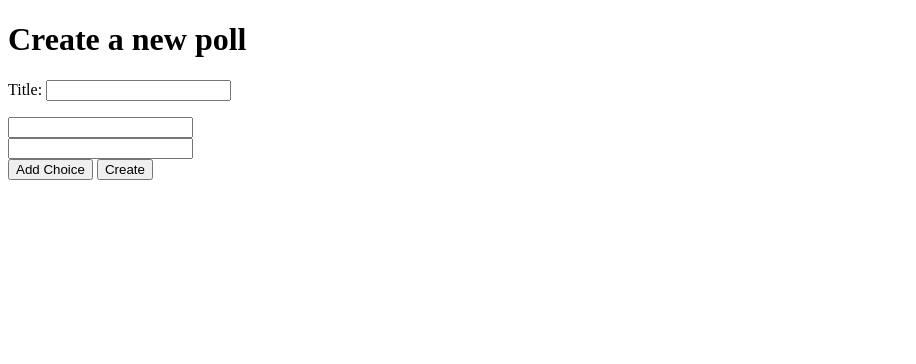
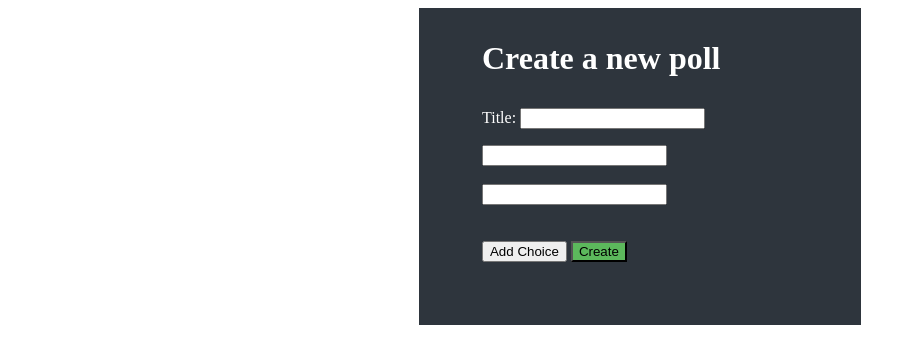
Before and after one commit to trainadavide/PollingAPI, a Django app: page /Poll_Creation/ in a window 1280 px wide. Shown: the top 364 px of the page, without its empty margins (0-916 px from the left). Run offline with Django 5.2, Linux system fonts and the light colour scheme.

Commit message:
create poll styled

```diff
--- a/polls_app/templates/Poll_Creation.html
+++ b/polls_app/templates/Poll_Creation.html
@@ -6,7 +6,8 @@
     <link rel="stylesheet" href="../static/style.css">
 </head>
 <body>
-<h1>Create a new poll</h1>
+<div style="background-color: #2e353d; color: white; margin-left: 32.5%; width: 25%; padding: 5%;">
+    <h1 style="font-family: Algerian; margin-bottom: 10%; margin-top: -10%">Create a new poll</h1>
     <form method="POST" action="{% url 'Poll_Creation' %}">
         {% csrf_token %}
         {{ form.as_p }}
@@ -18,16 +19,18 @@
                     {{ form.id }}
                     {{ form.text }}
                     {% if forloop.counter > 2 %}
-                    <button type="button" class="remove-option">Remove</button>
+                        <button type="button" class="remove-option" style="background-color: darkred; color: white;">Remove</button>
                     {% endif %}
                 </div>
+                <br>
             {% endfor %}
         </div>
+        <br>
 
         <button type="button" id="add-option">Add Choice</button>
-    <button type="submit">Create</button>
+        <button type="submit" style="background-color: #5cb85c">Create</button>
     </form>
-
+</div>
 <script>
    $(document).ready(function() {
     function updateFormCount(){
@@ -37,7 +40,7 @@
     $('#add-option').click(function() {
         var formCount = $('#options .option-form').length;
         var emptyForm = $('#empty-form').html();
-        var newForm = $('<div class="option-form">' + emptyForm + '</div>');
+        var newForm = $('<div class="option-form">' + emptyForm + '</div><br>');
 
         newForm.find(':input').each(function() {
             var name = $(this).attr('name').replace(/__prefix__/, formCount);
@@ -51,7 +54,7 @@
         });
 
         if (formCount > 1) {
-            newForm.append('<button type="button" class="remove-option">Remove</button>');
+            newForm.append('<button type="button" class="remove-option" style="background-color: darkred; color: white">Remove</button>');
         }
 
         $('#options').append(newForm);
```
Lines whose indentation alone changed are shown as unchanged.
